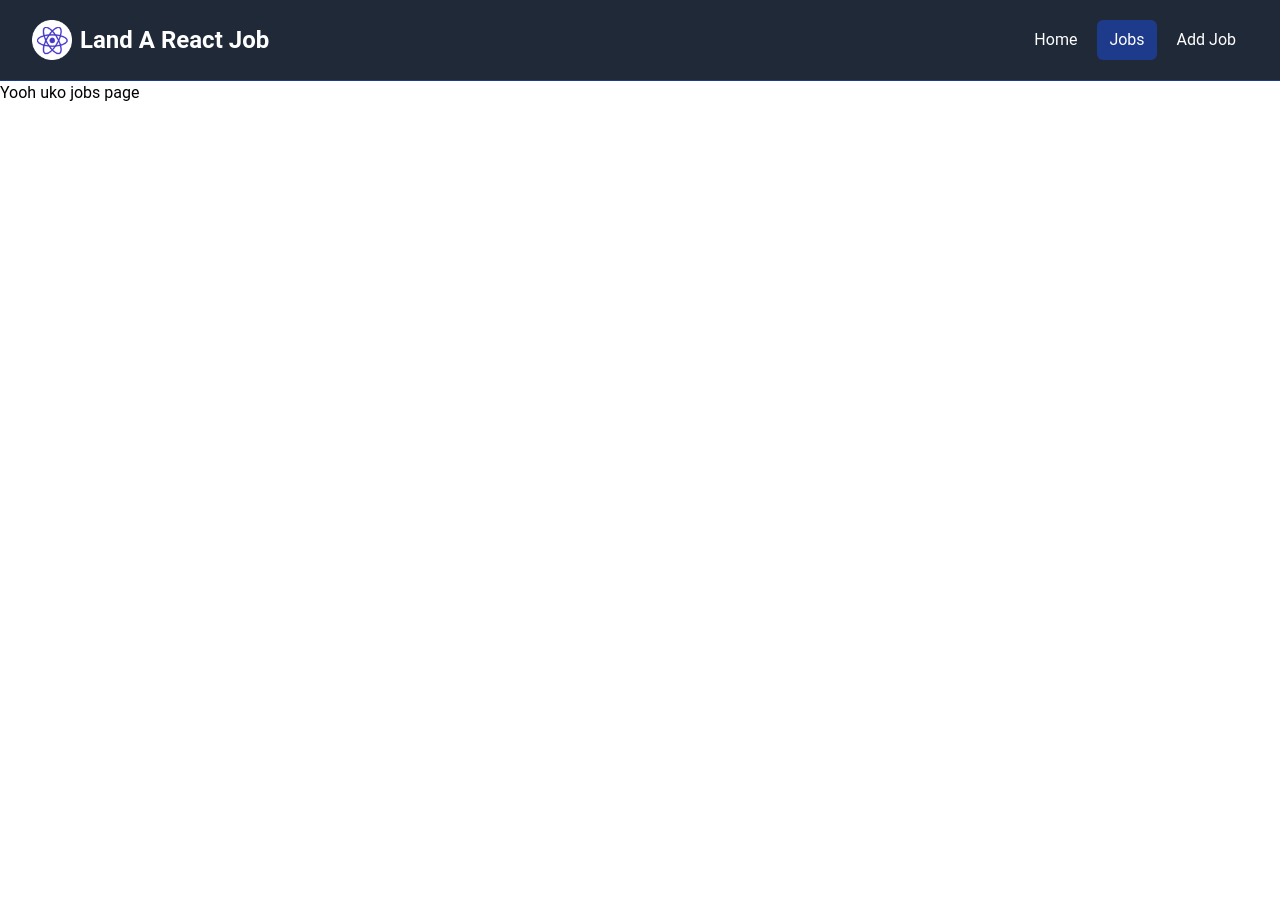
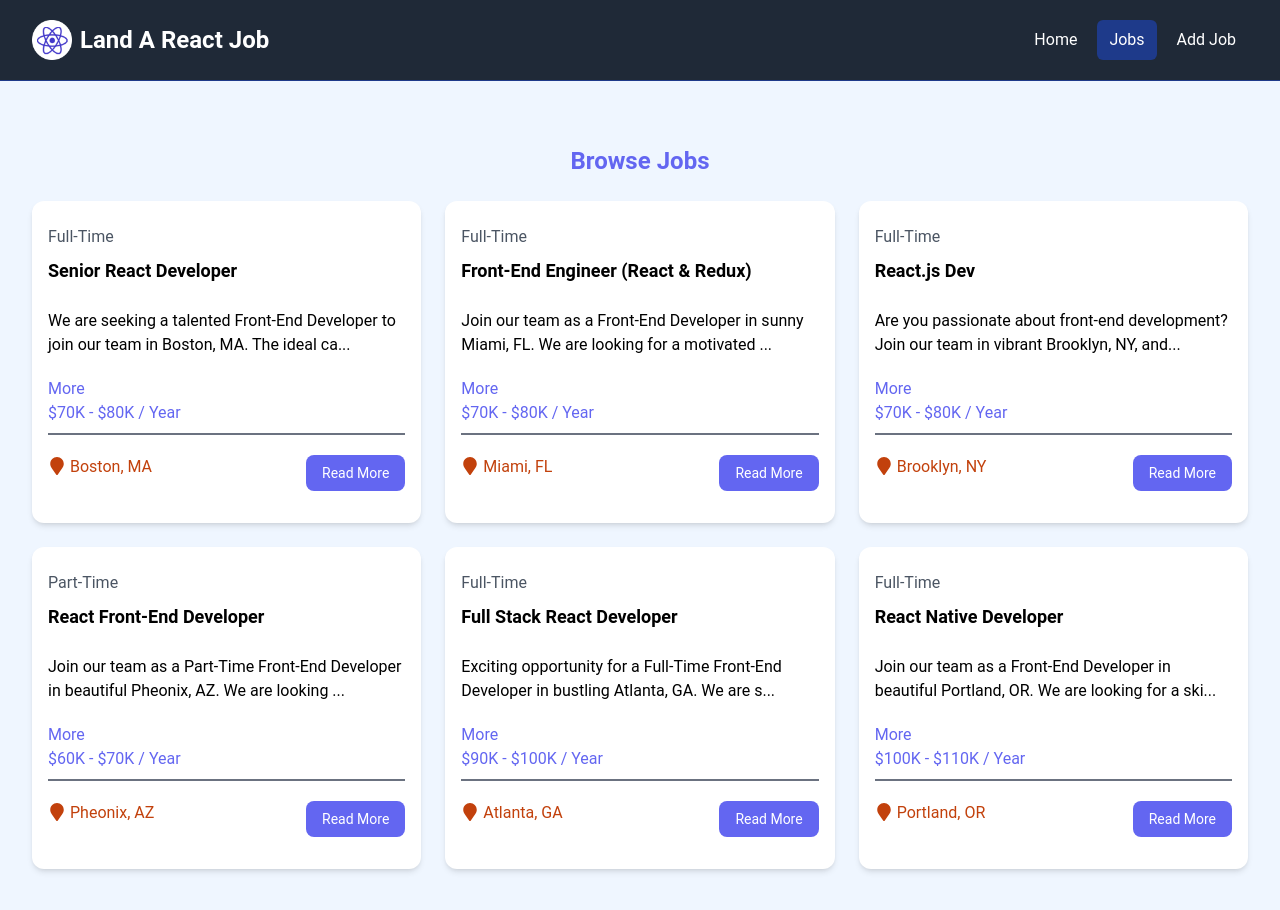
Before and after one commit to amuuo-dev/get-a-job, a React (Vite) app: page /jobs in a window 1280 px wide. Shown: the top 910 px of the page. Before the commit the page ends 800 px from the top, so only its background shows below. Built offline with nearby package versions, Linux system fonts and the light colour scheme.

Commit message:
created a jobpage and show all available jobs

```diff
--- a/src/Screen/HomePage.jsx
+++ b/src/Screen/HomePage.jsx
@@ -10,7 +10,7 @@
         subtitle="Find the React job that fits your skills and needs"
       />
       <Page />
-      <BrowseJobs />
+      <BrowseJobs isHome={true} />
       <ViewAll />
     </>
   );
--- a/src/Screen/JobPage.jsx
+++ b/src/Screen/JobPage.jsx
@@ -1,5 +1,10 @@
+import BrowseJobs from "../components/BrowseJobs";
 const JobPage = () => {
-  return <div>Yooh uko jobs page</div>;
+  return (
+    <section className="bg-blue-50 px-4 py-6">
+      <BrowseJobs />
+    </section>
+  );
 };
 
 export default JobPage;
--- a/src/components/BrowseJobs.jsx
+++ b/src/components/BrowseJobs.jsx
@@ -1,15 +1,15 @@
 import jobs from "../jobs.json";
 import JobList from "./JobList";
-const BrowseJobs = () => {
-  const recentJobs = jobs.slice(0, 3);
+const BrowseJobs = ({ isHome = false }) => {
+  const JobListings = isHome ? jobs.slice(0, 3) : jobs;
   return (
     <section className="bg-blue-50 px-4 py-10">
       <div className="container-xl lg:container m-auto">
         <h2 className="text-center text-indigo-500 text-2xl font-bold mb-6">
-          Browse Jobs
+          {isHome ? "Recent Jobs" : "Browse Jobs"}
         </h2>
         <div className="grid grid-cols-1 md:grid-cols-3 gap-6">
-          {recentJobs.map((job) => (
+          {JobListings.map((job) => (
             <JobList key={job.id} job={job} />
           ))}
         </div>
```
